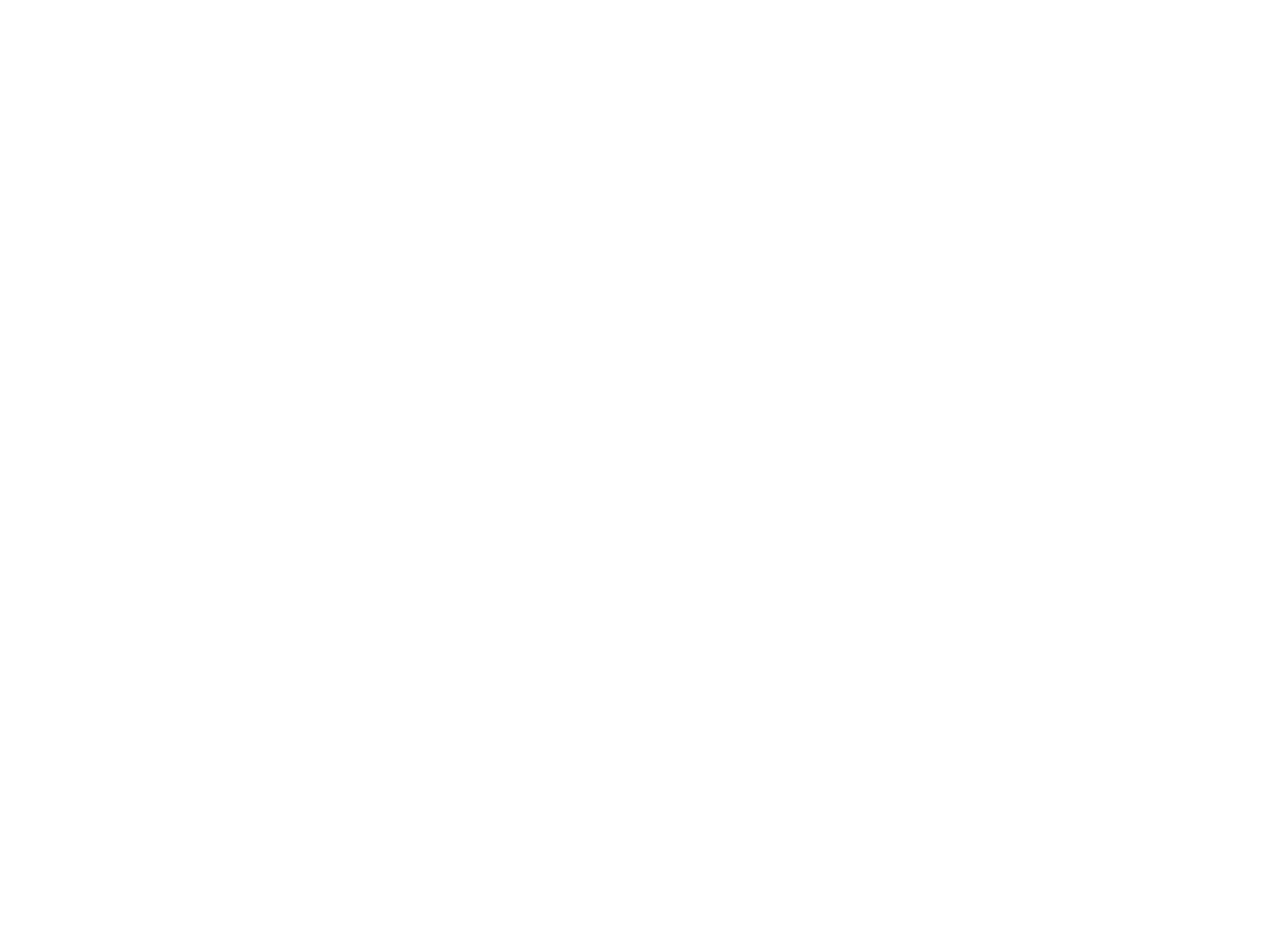
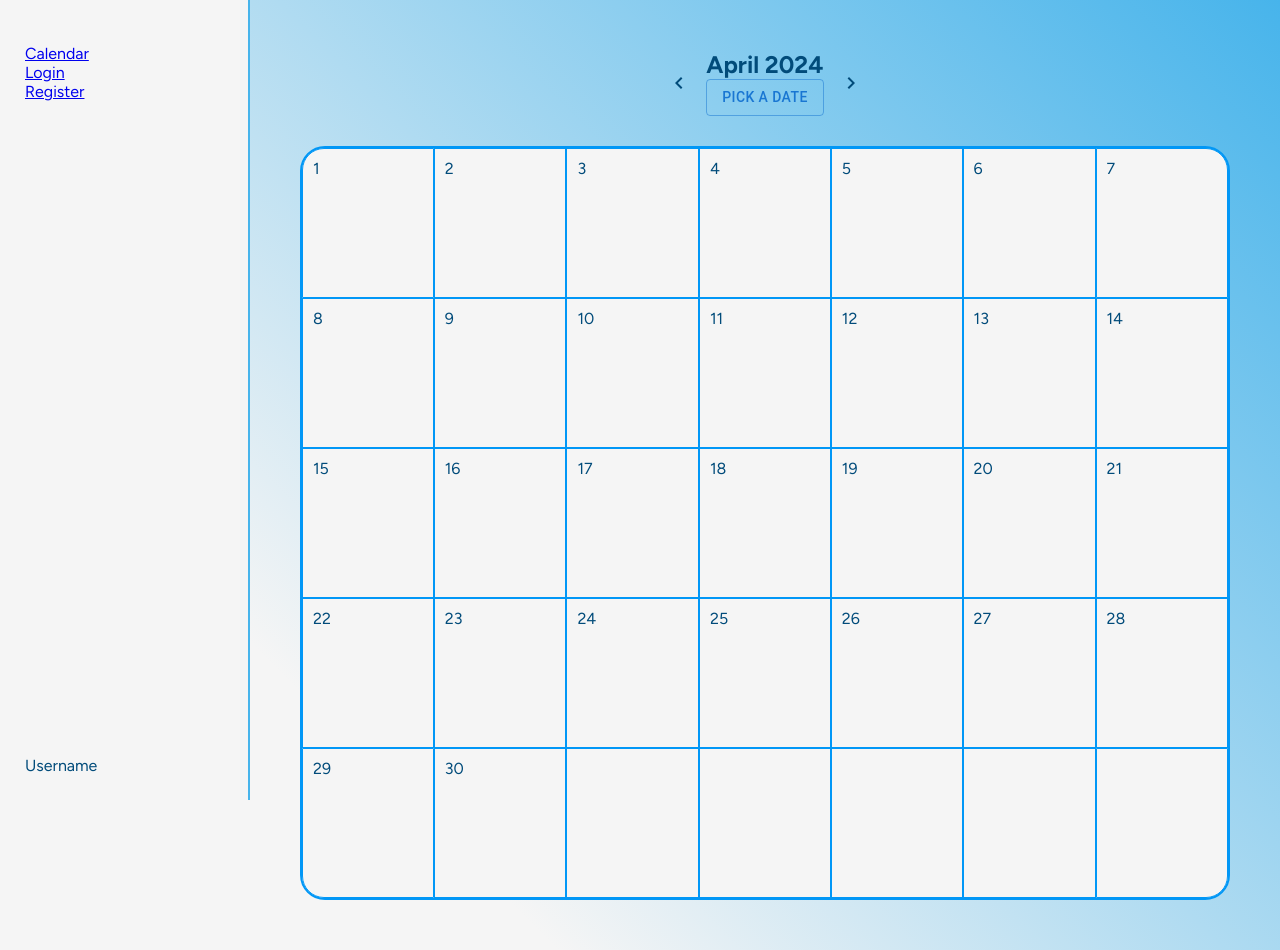
Before and after one commit to rubenruba/task-track-frontend, a React (Create React App) app: page /calendar in a window 1280 px wide. Before the commit this address had no page. Before the commit the page ends 800 px from the top, so only its background shows below. Built offline with nearby package versions, Linux system fonts and the light colour scheme.

Commit message:
Start with calendar view and add some components like menu or customDatePicker

```diff
--- a/src/App.tsx
+++ b/src/App.tsx
@@ -2,6 +2,7 @@
 import { Route, Routes } from "react-router-dom";
 import { Login } from "./views/login/login";
 import { Register } from "./views/register/register";
+import { Calendar } from "./views/calendar/calendar";
 
 export const App: FC = () => {
   return (
@@ -9,6 +10,7 @@
       <Route path="/" element={""} />
       <Route path="/login" element={<Login />} />
       <Route path="/register" element={<Register />} />
+      <Route path="/calendar" element={<Calendar />} />
     </Routes>
   );
 };
--- /dev/null
+++ b/src/components/calendarDay/calendarDay.sass
@@ -0,0 +1,17 @@
+@import 'src/sass/variables'
+
+.calendar-day
+    background-color: $white
+    border: 1px solid $normalBlue
+    cursor: pointer
+    padding: 10px
+    &:nth-child(1)
+        border-radius: 22px 0 0 0
+    &:nth-child(7)
+        border-radius: 0 22px 0 0
+    &:nth-child(29)
+        border-radius: 0 0 0 22px
+    &:nth-child(35)
+        border-radius: 0 0 22px 0
+    &:hover
+        background-color: #e0f4ff
--- /dev/null
+++ b/src/components/calendarDay/calendarDay.tsx
@@ -0,0 +1,15 @@
+import { FC } from 'react';
+import './calendarDay.sass';
+
+interface CalendarDayProps {
+    day: number;
+    index: number;
+}
+
+export const CalendarDayComponent: FC<{props: CalendarDayProps}> = ({ props }) => {
+    return (
+        <div className="calendar-day">
+            <p>{props.day !== 0 && (props.day)}</p>
+        </div>
+    )
+}
--- /dev/null
+++ b/src/components/datePicker/datePicker.tsx
@@ -0,0 +1,80 @@
+import { LocalizationProvider } from "@mui/x-date-pickers/LocalizationProvider";
+import { DatePicker, DatePickerProps } from "@mui/x-date-pickers/DatePicker";
+import { UseDateFieldProps } from "@mui/x-date-pickers/DateField";
+import {
+  BaseSingleInputFieldProps,
+  DateValidationError,
+  FieldSection,
+} from "@mui/x-date-pickers/models";
+import { Moment } from "moment";
+import { FC, useState } from "react";
+import { AdapterMoment } from "@mui/x-date-pickers/AdapterMoment";
+import Button from "@mui/material/Button";
+
+interface ButtonFieldProps
+  extends UseDateFieldProps<Moment, false>,
+    BaseSingleInputFieldProps<
+      Moment | null,
+      Moment,
+      FieldSection,
+      false,
+      DateValidationError
+    > {
+  setOpen?: React.Dispatch<React.SetStateAction<boolean>>;
+}
+
+function ButtonField(props: ButtonFieldProps) {
+  const {
+    setOpen,
+    label,
+    id,
+    disabled,
+    InputProps: { ref } = {},
+    inputProps: { "aria-label": ariaLabel } = {},
+  } = props;
+
+  return (
+    <Button
+      variant="outlined"
+      id={id}
+      disabled={disabled}
+      ref={ref}
+      aria-label={ariaLabel}
+      onClick={() => setOpen?.((prev) => !prev)}
+    >
+      {label ? `Current date: ${label}` : "Pick a date"}
+    </Button>
+  );
+}
+
+function ButtonDatePicker(
+  props: Omit<DatePickerProps<Moment>, "open" | "onOpen" | "onClose">
+) {
+  const [open, setOpen] = useState(false);
+
+  return (
+    <DatePicker
+      views={["month", "year"]}
+      slots={{ ...props.slots, field: ButtonField }}
+      slotProps={{ ...props.slotProps, field: { setOpen } as any }}
+      {...props}
+      open={open}
+      onClose={() => setOpen(false)}
+      onOpen={() => setOpen(true)}
+    />
+  );
+}
+
+export const DatePickerCustom: FC = () => {
+  const [value, setValue] = useState<Moment | null>(null);
+
+  return (
+    <LocalizationProvider dateAdapter={AdapterMoment}>
+      <ButtonDatePicker
+        label={value == null ? null : value.format("MM/DD/YYYY")}
+        value={value}
+        onChange={(newValue) => setValue(newValue)}
+      />
+    </LocalizationProvider>
+  );
+};
--- /dev/null
+++ b/src/components/menu/menu.sass
@@ -0,0 +1,15 @@
+@import 'src/sass/variables'
+
+nav
+    display: flex
+    flex-direction: column
+    justify-content: space-between
+    box-sizing: border-box
+    min-width: 250px
+    height: 100vh
+    padding: 25px
+    border-right: 2px solid $lightBlue
+    background-color: $white
+    ul
+        list-style: none
+        padding: 0
--- /dev/null
+++ b/src/components/menu/menu.tsx
@@ -0,0 +1,20 @@
+import { FC } from "react";
+import { Link } from "react-router-dom";
+import './menu.sass';
+
+export const MenuComponent: FC = () => {
+
+    return (
+        <nav>
+            <div>
+                <img src="" alt="" />
+                <ul>
+                    <li><Link to='/calendar'>Calendar</Link></li>
+                    <li><Link to='/login'>Login</Link></li>
+                    <li><Link to='/register'>Register</Link></li>
+                </ul>
+            </div>
+            <p>Username</p>
+        </nav>
+    )
+}
--- a/src/sass/global.sass
+++ b/src/sass/global.sass
@@ -5,6 +5,9 @@
     font-family: "Figtree", sans-serif
     margin: 0
     padding: 0
+
+body
+    background: linear-gradient(45deg, $white 25%, $lightBlue 100%)
 
 button
     background-color: $normalBlue
@@ -24,7 +27,6 @@
     align-items: center
     width: 100vw
     height: 100vh
-    background: linear-gradient(45deg, $white 25%, $lightBlue 100%)
     color: $darkBlue
     form
         display: flex
--- /dev/null
+++ b/src/utils/getMonthString.ts
@@ -0,0 +1,17 @@
+export function getMonthString(date: Date): string {
+    switch(date.getMonth()) {
+        case 0: return 'January';
+        case 1: return 'February';
+        case 2: return 'March';
+        case 3: return 'April';
+        case 4: return 'May';
+        case 5: return 'June';
+        case 6: return 'July';
+        case 7: return 'August';
+        case 8: return 'September';
+        case 9: return 'October';
+        case 10: return 'November';
+        case 11: return 'December';
+        default: return '';
+    }
+}
--- /dev/null
+++ b/src/views/calendar/calendar.sass
@@ -0,0 +1,23 @@
+@import 'src/sass/variables'
+
+.calendar-section
+    display: flex
+    flex-direction: row
+    color: $darkBlue
+    .calendar-container
+        padding: 50px
+        width: 100%
+        .calendar-month
+            display: flex
+            justify-content: center
+            align-items: center
+            gap: 10px
+            margin-bottom: 30px
+            h1
+                cursor: pointer
+        .calendar-days
+            display: grid
+            grid-template-columns: repeat(7, auto)
+            grid-template-rows: repeat(5, 150px)
+            border: 2px solid $normalBlue
+            border-radius: 25px
--- /dev/null
+++ b/src/views/calendar/calendar.tsx
@@ -0,0 +1,65 @@
+import { FC, useEffect, useState } from "react";
+import { MenuComponent } from "../../components/menu/menu";
+import { CalendarDayComponent } from "../../components/calendarDay/calendarDay";
+import { getMonthString } from "../../utils/getMonthString";
+import { IconButton } from "@mui/material";
+import { DatePickerCustom } from "../../components/datePicker/datePicker";
+import ChevronLeftIcon from '@mui/icons-material/ChevronLeft';
+import ChevronRightIcon from '@mui/icons-material/ChevronRight';
+import './calendar.sass';
+
+export const Calendar: FC = () => {
+    const [date, setDate] = useState<Date>(new Date());
+    const [month, setMonth] = useState<number>(date.getMonth());
+    const [days, setDays] = useState<Array<number>>([])
+
+    useEffect(() => {
+        const firstDay = new Date(date.getFullYear(), date.getMonth(), 1);
+        const lastDay = new Date(date.getFullYear(), date.getMonth() + 1, 0);
+        const newDays = [];
+        let day = firstDay.getDate();
+
+        for(let i = 1; i <= 35; i++) {
+            if(firstDay.getDay() > i) newDays.push(0);
+            else if(lastDay.getDate() < day) newDays.push(0);
+            else newDays.push(day++);
+        }
+
+        setDays(newDays);
+        setMonth(date.getMonth());
+        console.log(date);
+    }, [date]);
+
+    const nextMonth = () => {
+        setDate(new Date(date.setMonth(date.getMonth() + 1)));
+    }
+
+    const previousMonth = () => {
+        setDate(new Date(date.setMonth(date.getMonth() - 1)));
+    }
+
+    return (
+        <section className="calendar-section">
+            <MenuComponent />
+            <div className="calendar-container">
+                <div className="calendar-month">
+                    <IconButton onClick={previousMonth} size="small" style={{ color: '#014B7A' }}>
+                        <ChevronLeftIcon/>
+                    </IconButton>
+                    <div>
+                        <h1>{getMonthString(date) + ' ' + date.getFullYear()}</h1>
+                        <DatePickerCustom></DatePickerCustom>
+                    </div>
+                    <IconButton onClick={nextMonth} size="small" style={{ color: '#014B7A' }}>
+                        <ChevronRightIcon />
+                    </IconButton>
+                </div>
+                <div className="calendar-days">
+                    {days.length > 0 && days.map((day, idx) => {
+                        return <CalendarDayComponent props={{day: day, index: idx}}/>
+                    })}
+                </div>
+            </div>
+        </section>
+    );
+}
--- a/src/views/register/register.tsx
+++ b/src/views/register/register.tsx
@@ -41,7 +41,7 @@
         />
         <FormInput
           forId="repeatPassword"
-          title="Password"
+          title="Repeat password"
           type="password"
           updateValue={updateValue}
         />
```
Also changed, not shown: package.json (+6 -1 lines), 1 other file (tests, documents, lock files or other folders).
